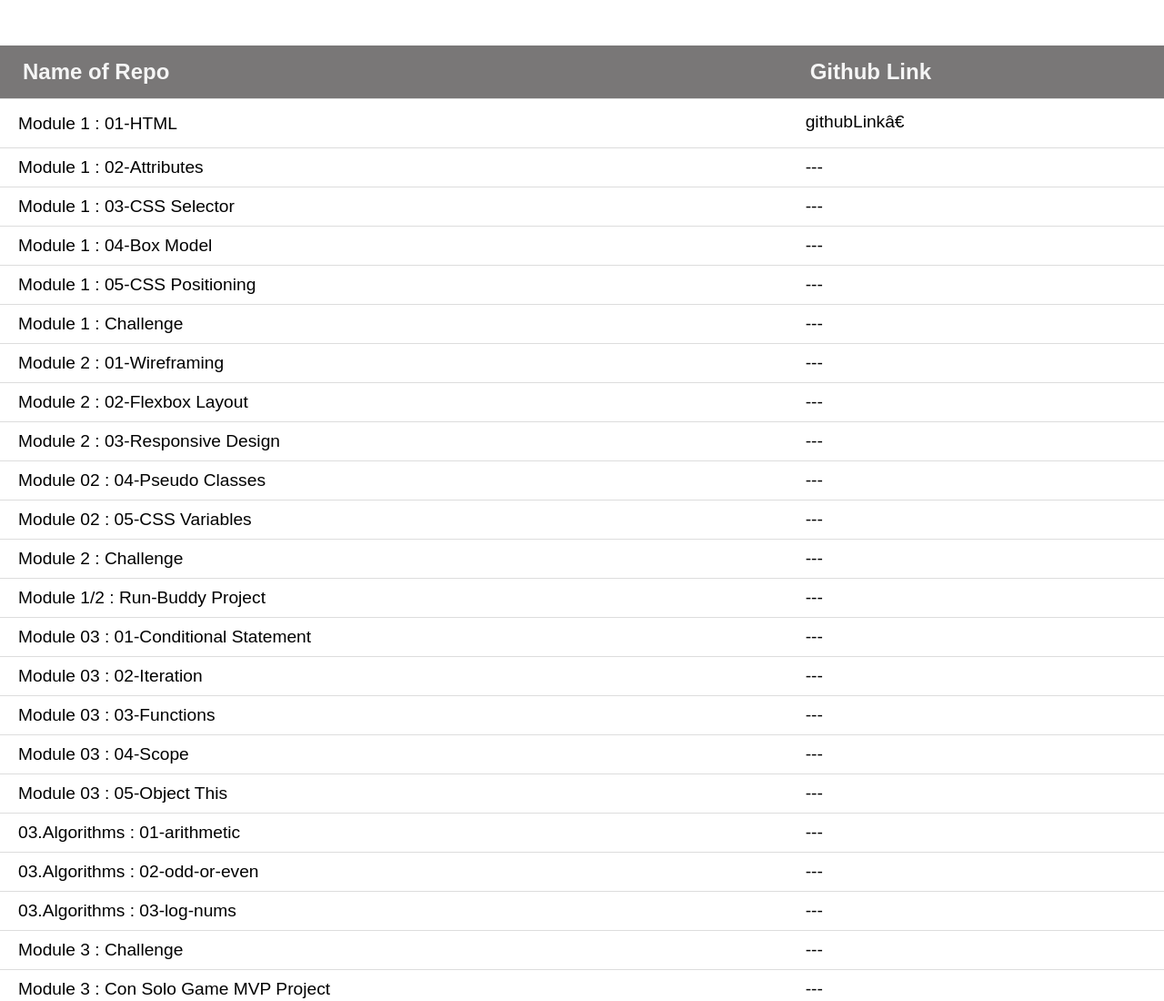
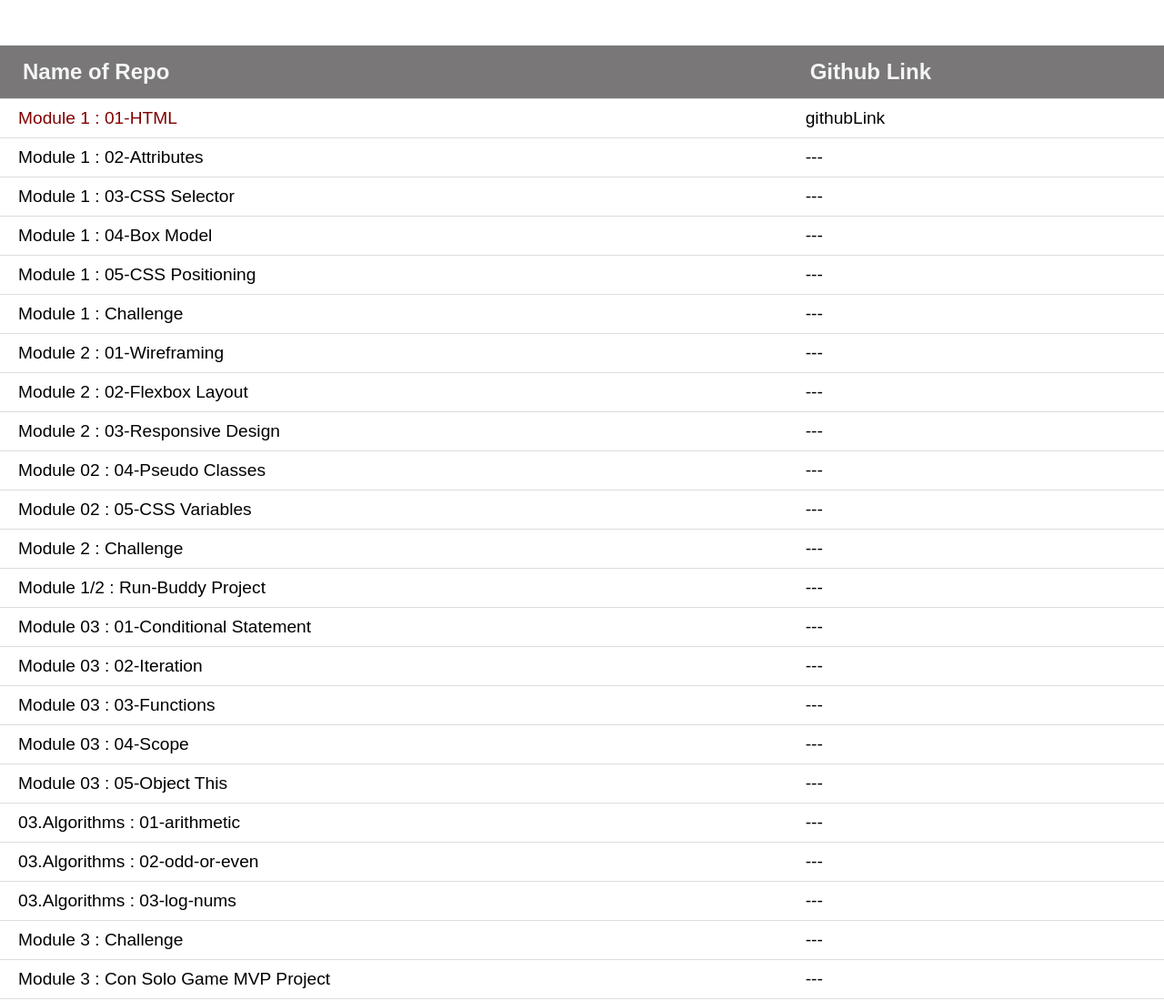
Before and after one commit to Viriya-Ashin/Module-Lessons, a plain HTML site: page index.html in a window 1280 px wide. Shown: the top 1100 px of the page at 91% size. Drawn offline with Linux system fonts and the light colour scheme.

Commit message:
modified index.html

```diff
--- a/index.html
+++ b/index.html
@@ -1,8 +1,8 @@
 <!DOCTYPE html>
 <html lang=“en”>
   <head>
-    <meta charset=“UTF-8" />
-    <meta name=“viewport” content=“width=device-width, initial-scale=1.0" />
+    <meta charset="UTF-8" />
+    <meta name=“viewport” content="width=device-width, initial-scale=1.0" />
     <title>Three Columns Table</title>
     <link rel="stylesheet" href="assets/css/style.css">
   </head>
@@ -13,8 +13,8 @@
         <th>Github Link</th>
       </tr>
       <tr>
-        <td id=“repoName”>Module 1 : 01-HTML</td>
-        <td id=“#https://viriya-ashin.github.io/1.html>githubLink”</td>
+        <td id="repoName">Module 1 : 01-HTML</td>
+        <td id="https://viriya-ashin.github.io/1.html/">githubLink</td>
       </tr>
       <tr>
         <td id=“repoName”>Module 1 : 02-Attributes</td>
```
